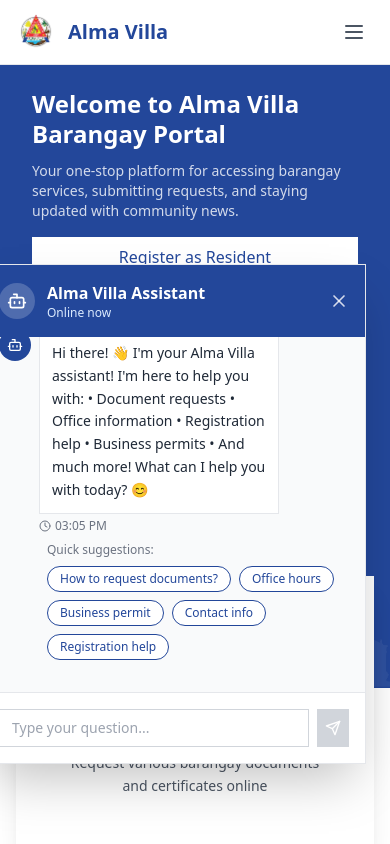
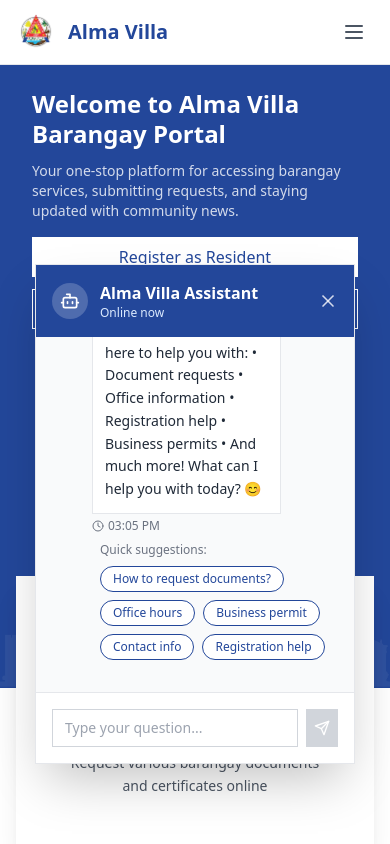
Before and after one commit to tnmtthw/alma-villa, a Next.js app: page / in a window 390 px wide. Both pictures are taken after a click on the button 338 px from the left and 736 px from the top of the page. Shown: the top 844 px of the page. Built offline with nearby package versions, Linux system fonts and the light colour scheme.

Commit message:
fixed chatbot placing when mobile view

```diff
--- a/components/Chatbot.tsx
+++ b/components/Chatbot.tsx
@@ -249,7 +249,9 @@ const ChatBot = () => {
   }
 
   return (
-    <div className="fixed bottom-20 right-6 w-96 h-[500px] bg-white rounded-lg shadow-2xl border border-gray-200 flex flex-col z-50">
+    <div className="fixed bottom-20 left-1/2 right-auto -translate-x-1/2 w-full max-w-xs h-[500px] bg-white rounded-lg shadow-2xl border border-gray-200 flex flex-col z-50
+      sm:right-6 sm:left-auto sm:w-96 sm:translate-x-0
+    ">
       {/* Header */}
       <div className="bg-[#23479A] text-white p-4 rounded-t-lg flex items-center justify-between">
         <div className="flex items-center gap-3">
```
